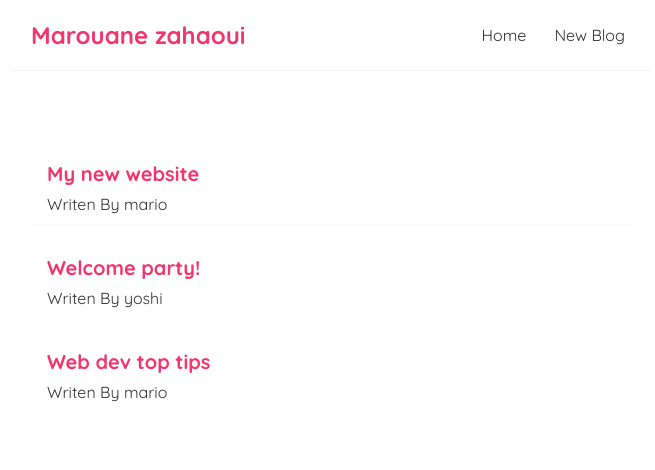
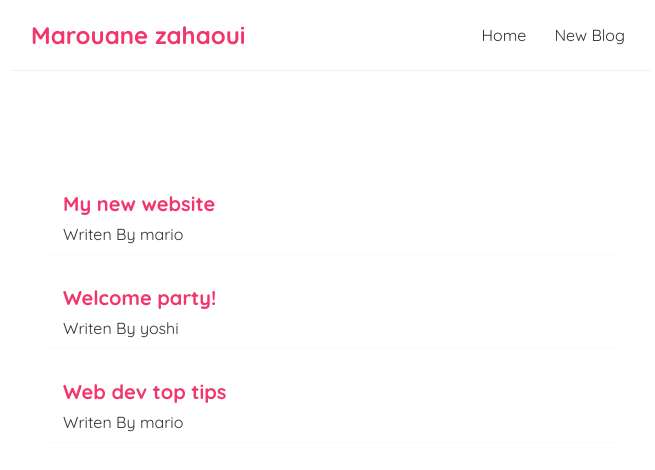
Before and after one commit to marouaneXan/app-with-react, a React (Create React App) app: page / in a window 1280 px wide. Shown: the top 470 px of the page, without its empty margins (309-964 px from the left). Built offline with nearby package versions, Linux system fonts and the light colour scheme.

Commit message:
create BlogList component

```diff
--- /dev/null
+++ b/src/components/BlogList.js
@@ -0,0 +1,16 @@
+const BlogList = ({blogs}) => {
+  return (
+    <div className="blog-preview">
+        {
+        blogs.map(blog=>(
+          <div className="blog-preview" key={blog.id}>
+            <h2>{blog.title}</h2>
+            <p>Writen By {blog.author}</p>
+          </div>
+        ))
+      }
+    </div>
+  )
+}
+
+export default BlogList
--- a/src/components/Home.js
+++ b/src/components/Home.js
@@ -1,3 +1,4 @@
+import BlogList from "./BlogList";
 import { useState } from "react";
 const Home = () => {
   const [blogs,setBlogs]=useState([
@@ -8,14 +9,7 @@ const Home = () => {
 
   return (
     <div className="content">
-      {
-        blogs.map(blog=>(
-          <div className="blog-preview" key={blog.id}>
-            <h2>{blog.title}</h2>
-            <p>Writen By {blog.author}</p>
-          </div>
-        ))
-      }
+      <BlogList blogs={blogs}/>
     </div>
   );
 };
```
